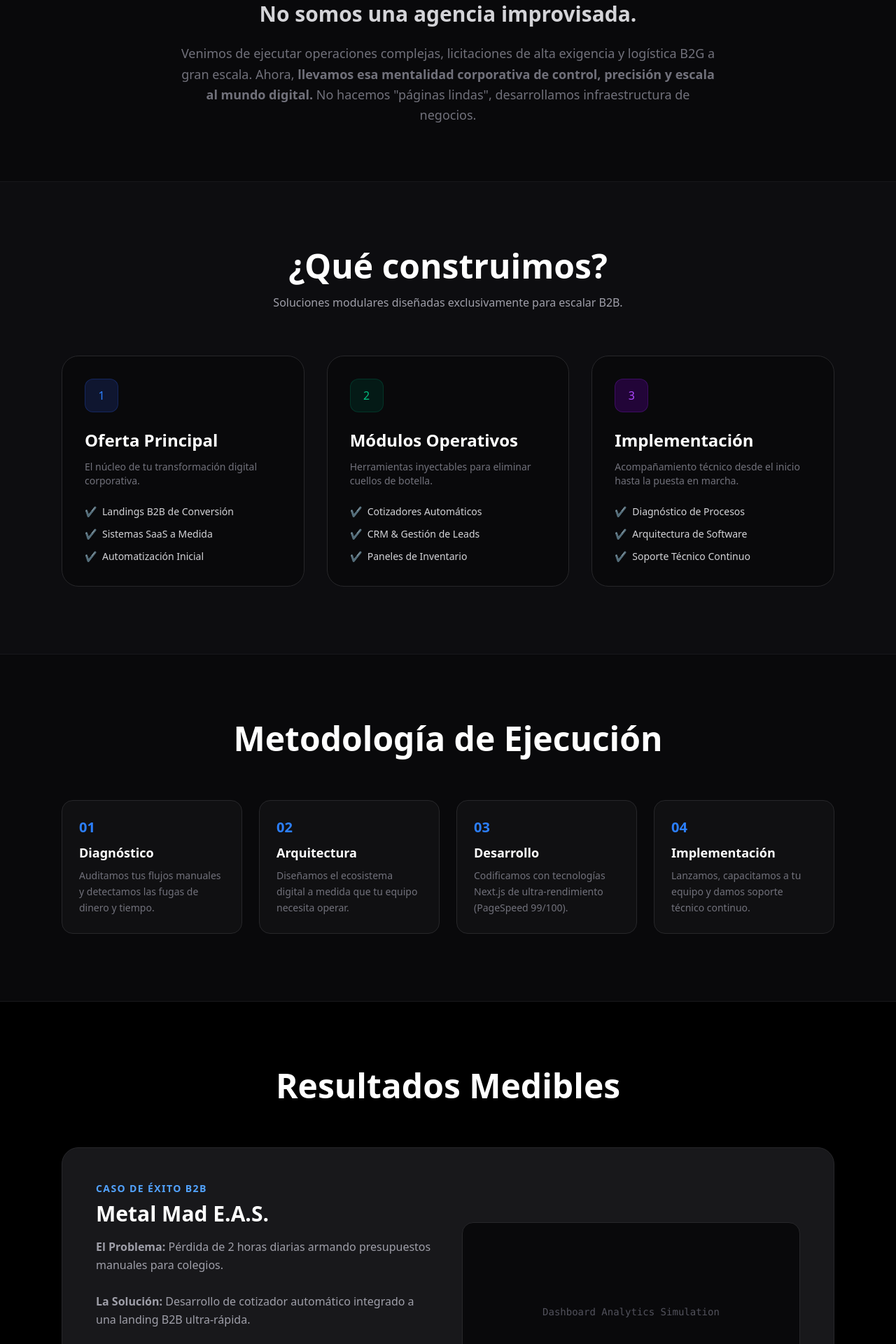
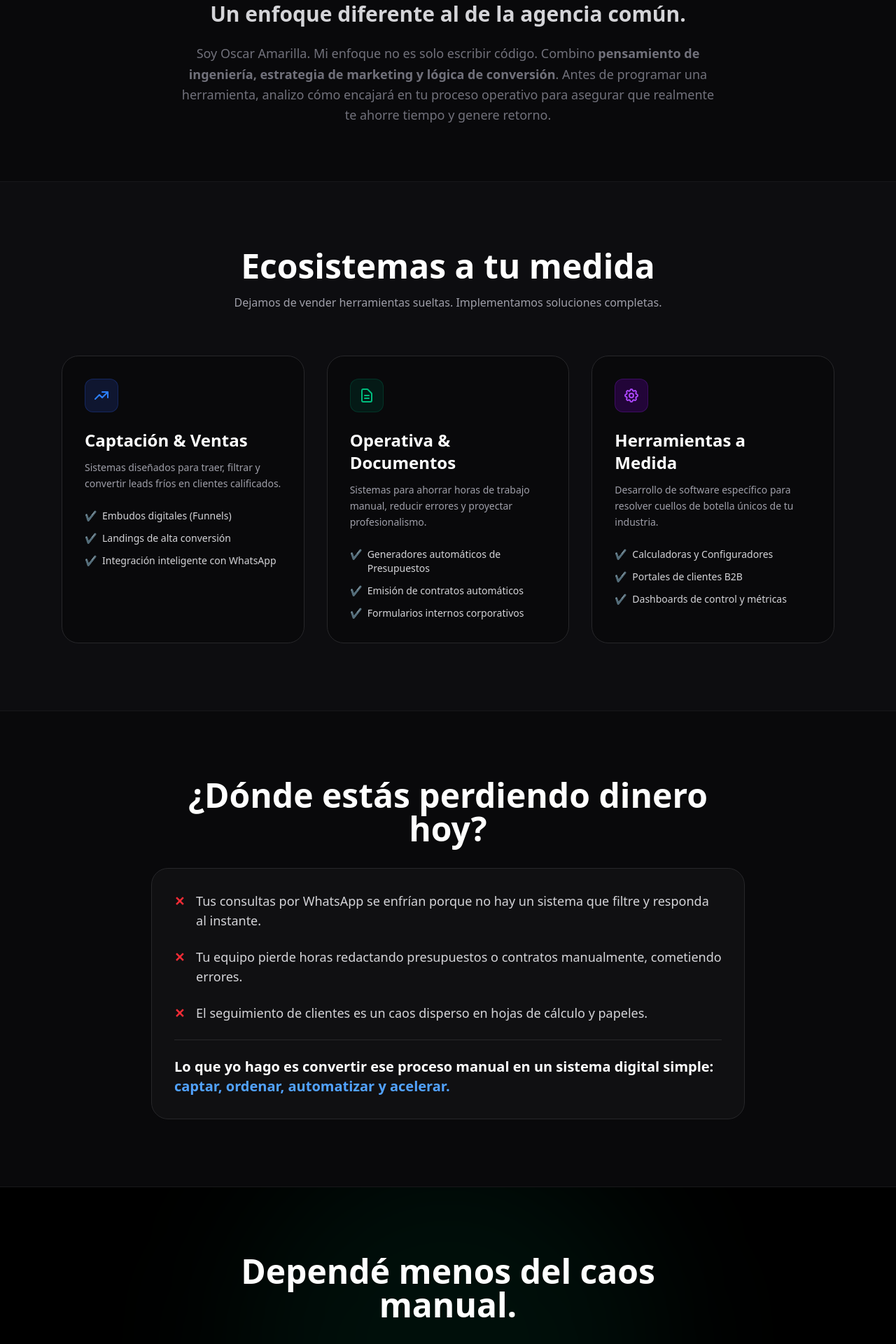
Before and after one commit to oscaramarilla/aycweb, a Next.js app: page / in a window 1280 px wide. Shown: the part 880-2800 px from the top of the page at 70% size. Built offline with nearby package versions, Linux system fonts and the light colour scheme.

Commit message:
Estrategia B2B: Posicionamiento Oscar Amarilla - Sistemas que venden y automatizan

```diff
--- a/app/page.tsx
+++ b/app/page.tsx
@@ -2,24 +2,25 @@ import Link from "next/link";
 
 export default function Home() {
   const whatsappNumber = "595985864209";
-  const whatsappMsg = encodeURIComponent("¡Hola Oscar! Quiero agendar una sesión de diagnóstico para automatizar mi empresa.");
+  // Pitch corto y directo para el primer contacto
+  const whatsappMsg = encodeURIComponent("Hola Oscar. Vi tu enfoque de sistemas digitales orientados a ventas y quiero ver cómo aplicarlo en mi empresa.");
 
   return (
     <div className="flex flex-col min-h-screen">
 
-      {/* 1. HERO POTENTE */}
+      {/* 1. HERO POTENTE: El nuevo posicionamiento premium */}
       <section className="relative pt-24 pb-20 md:pt-32 md:pb-28 px-6 text-center overflow-hidden border-b border-zinc-900">
         <div className="absolute top-0 left-1/2 -translate-x-1/2 w-[800px] h-[800px] bg-blue-600/10 rounded-full blur-[120px] pointer-events-none -z-10"></div>
         <div className="max-w-4xl mx-auto relative z-10">
           <div className="inline-flex items-center gap-2 mb-6 px-4 py-1.5 rounded-full border border-blue-900/50 bg-blue-950/30 text-sm font-semibold text-blue-300 shadow-inner">
             <span className="w-2 h-2 rounded-full bg-blue-500 animate-pulse"></span>
-            Ingeniería de Software & Automatización B2B
+            Ingeniería Comercial & Automatización
           </div>
           <h1 className="text-5xl md:text-7xl font-black mb-6 tracking-tighter leading-[1.05] text-white">
-            Construimos máquinas de <span className="text-blue-500">tiempo y dinero</span> para empresas.
+            Diseño sistemas digitales que <span className="text-blue-500">venden, ordenan y aceleran</span> empresas.
           </h1>
           <p className="text-xl text-zinc-400 mb-10 max-w-2xl mx-auto font-light leading-relaxed">
-            Dejá de perder ventas por presupuestar en manual. Diseñamos ecosistemas digitales corporativos que captan, cotizan y operan en automático.
+            No hago "sitios web bonitos". Construyo activos digitales (cotizadores, embudos, paneles) que convierten procesos manuales y desordenados en máquinas comerciales 24/7.
           </p>
           <div className="flex flex-col sm:flex-row justify-center gap-4">
             <a
@@ -27,133 +28,111 @@ export default function Home() {
               target="_blank" rel="noopener noreferrer"
               className="bg-blue-600 hover:bg-blue-500 text-white font-black py-4 px-8 rounded-xl transition-all shadow-[0_0_30px_-5px_rgba(37,99,235,0.4)] active:scale-95"
             >
-              Agendar Diagnóstico
+              Agendar Diagnóstico Comercial
             </a>
             <Link
               href="/os"
               className="bg-zinc-900 hover:bg-zinc-800 border border-zinc-700 text-white font-bold py-4 px-8 rounded-xl transition-all"
             >
-              Ver Ecosistema PRO
+              Ver Sistema "Máquina 24/7"
             </Link>
           </div>
         </div>
       </section>
 
-      {/* 2. PRUEBA DE AUTORIDAD (El giro B2G) */}
+      {/* 2. EL DIFERENCIAL (Ingeniería + Marketing + Ventas) */}
       <section className="py-20 bg-zinc-950 border-b border-zinc-900">
         <div className="max-w-5xl mx-auto px-6 text-center">
-          <h2 className="text-2xl md:text-3xl font-black mb-6 text-zinc-300">No somos una agencia improvisada.</h2>
+          <h2 className="text-2xl md:text-3xl font-black mb-6 text-zinc-300">Un enfoque diferente al de la agencia común.</h2>
           <p className="text-lg text-zinc-500 max-w-3xl mx-auto leading-relaxed">
-            Venimos de ejecutar operaciones complejas, licitaciones de alta exigencia y logística B2G a gran escala. Ahora, <strong>llevamos esa mentalidad corporativa de control, precisión y escala al mundo digital.</strong> No hacemos "páginas lindas", desarrollamos infraestructura de negocios.
+            Soy Oscar Amarilla. Mi enfoque no es solo escribir código. Combino <strong>pensamiento de ingeniería, estrategia de marketing y lógica de conversión</strong>. Antes de programar una herramienta, analizo cómo encajará en tu proceso operativo para asegurar que realmente te ahorre tiempo y genere retorno.
           </p>
         </div>
       </section>
 
-      {/* 3. ARQUITECTURA DE SERVICIOS (Separar Servicio de Producto) */}
+      {/* 3. PAQUETES CLAROS (No herramientas sueltas, sino soluciones) */}
       <section className="py-24 bg-zinc-900/30 border-b border-zinc-900">
         <div className="max-w-6xl mx-auto px-6">
           <div className="text-center mb-16">
-            <h2 className="text-3xl md:text-5xl font-black text-white mb-4">¿Qué construimos?</h2>
-            <p className="text-zinc-400">Soluciones modulares diseñadas exclusivamente para escalar B2B.</p>
+            <h2 className="text-3xl md:text-5xl font-black text-white mb-4">Ecosistemas a tu medida</h2>
+            <p className="text-zinc-400">Dejamos de vender herramientas sueltas. Implementamos soluciones completas.</p>
           </div>
 
           <div className="grid grid-cols-1 md:grid-cols-3 gap-8">
-            {/* Nivel 1 */}
+            {/* Paquete A: Captación */}
             <div className="bg-zinc-950 p-8 rounded-3xl border border-zinc-800 hover:border-blue-900 transition-colors">
-              <div className="w-12 h-12 bg-blue-950/50 text-blue-500 rounded-xl flex items-center justify-center mb-6 border border-blue-900/50">1</div>
-              <h3 className="text-2xl font-bold text-white mb-3">Oferta Principal</h3>
-              <p className="text-zinc-500 mb-6 text-sm">El núcleo de tu transformación digital corporativa.</p>
+              <div className="w-12 h-12 bg-blue-950/50 text-blue-500 rounded-xl flex items-center justify-center mb-6 border border-blue-900/50">
+                 <svg className="w-6 h-6" fill="none" stroke="currentColor" viewBox="0 0 24 24"><path strokeLinecap="round" strokeLinejoin="round" strokeWidth="2" d="M13 7h8m0 0v8m0-8l-8 8-4-4-6 6"></path></svg>
+              </div>
+              <h3 className="text-2xl font-bold text-white mb-3">Captación & Ventas</h3>
+              <p className="text-zinc-400 mb-6 text-sm leading-relaxed">Sistemas diseñados para traer, filtrar y convertir leads fríos en clientes calificados.</p>
               <ul className="space-y-3 text-sm text-zinc-300">
-                <li className="flex gap-2"><span className="text-blue-500">✔</span> Landings B2B de Conversión</li>
-                <li className="flex gap-2"><span className="text-blue-500">✔</span> Sistemas SaaS a Medida</li>
-                <li className="flex gap-2"><span className="text-blue-500">✔</span> Automatización Inicial</li>
+                <li className="flex gap-2"><span className="text-blue-500">✔</span> Embudos digitales (Funnels)</li>
+                <li className="flex gap-2"><span className="text-blue-500">✔</span> Landings de alta conversión</li>
+                <li className="flex gap-2"><span className="text-blue-500">✔</span> Integración inteligente con WhatsApp</li>
               </ul>
             </div>
-            {/* Nivel 2 */}
+            {/* Paquete B: Automatización Documental */}
             <div className="bg-zinc-950 p-8 rounded-3xl border border-zinc-800 hover:border-emerald-900 transition-colors">
-              <div className="w-12 h-12 bg-emerald-950/50 text-emerald-500 rounded-xl flex items-center justify-center mb-6 border border-emerald-900/50">2</div>
-              <h3 className="text-2xl font-bold text-white mb-3">Módulos Operativos</h3>
-              <p className="text-zinc-500 mb-6 text-sm">Herramientas inyectables para eliminar cuellos de botella.</p>
+              <div className="w-12 h-12 bg-emerald-950/50 text-emerald-500 rounded-xl flex items-center justify-center mb-6 border border-emerald-900/50">
+                <svg className="w-6 h-6" fill="none" stroke="currentColor" viewBox="0 0 24 24"><path strokeLinecap="round" strokeLinejoin="round" strokeWidth="2" d="M9 12h6m-6 4h6m2 5H7a2 2 0 01-2-2V5a2 2 0 012-2h5.586a1 1 0 01.707.293l5.414 5.414a1 1 0 01.293.707V19a2 2 0 01-2 2z"></path></svg>
+              </div>
+              <h3 className="text-2xl font-bold text-white mb-3">Operativa & Documentos</h3>
+              <p className="text-zinc-400 mb-6 text-sm leading-relaxed">Sistemas para ahorrar horas de trabajo manual, reducir errores y proyectar profesionalismo.</p>
               <ul className="space-y-3 text-sm text-zinc-300">
-                <li className="flex gap-2"><span className="text-emerald-500">✔</span> Cotizadores Automáticos</li>
-                <li className="flex gap-2"><span className="text-emerald-500">✔</span> CRM & Gestión de Leads</li>
-                <li className="flex gap-2"><span className="text-emerald-500">✔</span> Paneles de Inventario</li>
+                <li className="flex gap-2"><span className="text-emerald-500">✔</span> Generadores automáticos de Presupuestos</li>
+                <li className="flex gap-2"><span className="text-emerald-500">✔</span> Emisión de contratos automáticos</li>
+                <li className="flex gap-2"><span className="text-emerald-500">✔</span> Formularios internos corporativos</li>
               </ul>
             </div>
-            {/* Nivel 3 */}
+            {/* Paquete C: A Medida */}
             <div className="bg-zinc-950 p-8 rounded-3xl border border-zinc-800 hover:border-purple-900 transition-colors">
-              <div className="w-12 h-12 bg-purple-950/50 text-purple-500 rounded-xl flex items-center justify-center mb-6 border border-purple-900/50">3</div>
-              <h3 className="text-2xl font-bold text-white mb-3">Implementación</h3>
-              <p className="text-zinc-500 mb-6 text-sm">Acompañamiento técnico desde el inicio hasta la puesta en marcha.</p>
+              <div className="w-12 h-12 bg-purple-950/50 text-purple-500 rounded-xl flex items-center justify-center mb-6 border border-purple-900/50">
+                <svg className="w-6 h-6" fill="none" stroke="currentColor" viewBox="0 0 24 24"><path strokeLinecap="round" strokeLinejoin="round" strokeWidth="2" d="M10.325 4.317c.426-1.756 2.924-1.756 3.35 0a1.724 1.724 0 002.573 1.066c1.543-.94 3.31.826 2.37 2.37a1.724 1.724 0 001.065 2.572c1.756.426 1.756 2.924 0 3.35a1.724 1.724 0 00-1.066 2.573c.94 1.543-.826 3.31-2.37 2.37a1.724 1.724 0 00-2.572 1.065c-.426 1.756-2.924 1.756-3.35 0a1.724 1.724 0 00-2.573-1.066c-1.543.94-3.31-.826-2.37-2.37a1.724 1.724 0 00-1.065-2.572c-1.756-.426-1.756-2.924 0-3.35a1.724 1.724 0 001.066-2.573c-.94-1.543.826-3.31 2.37-2.37.996.608 2.296.07 2.572-1.065z"></path><path strokeLinecap="round" strokeLinejoin="round" strokeWidth="2" d="M15 12a3 3 0 11-6 0 3 3 0 016 0z"></path></svg>
+              </div>
+              <h3 className="text-2xl font-bold text-white mb-3">Herramientas a Medida</h3>
+              <p className="text-zinc-400 mb-6 text-sm leading-relaxed">Desarrollo de software específico para resolver cuellos de botella únicos de tu industria.</p>
               <ul className="space-y-3 text-sm text-zinc-300">
-                <li className="flex gap-2"><span className="text-purple-500">✔</span> Diagnóstico de Procesos</li>
-                <li className="flex gap-2"><span className="text-purple-500">✔</span> Arquitectura de Software</li>
-                <li className="flex gap-2"><span className="text-purple-500">✔</span> Soporte Técnico Continuo</li>
+                <li className="flex gap-2"><span className="text-purple-500">✔</span> Calculadoras y Configuradores</li>
+                <li className="flex gap-2"><span className="text-purple-500">✔</span> Portales de clientes B2B</li>
+                <li className="flex gap-2"><span className="text-purple-500">✔</span> Dashboards de control y métricas</li>
               </ul>
             </div>
           </div>
         </div>
       </section>
 
-      {/* 4. CÓMO TRABAJAMOS (El Proceso que baja ansiedad) */}
+      {/* 4. EL DOLOR Y LA FUGA (Identificar el problema del cliente) */}
       <section className="py-24 bg-zinc-950 border-b border-zinc-900">
-        <div className="max-w-6xl mx-auto px-6">
-          <h2 className="text-3xl md:text-5xl font-black text-center text-white mb-16">Metodología de Ejecución</h2>
-          <div className="grid grid-cols-1 sm:grid-cols-2 lg:grid-cols-4 gap-6">
-            {[
-              { paso: "01", titulo: "Diagnóstico", desc: "Auditamos tus flujos manuales y detectamos las fugas de dinero y tiempo." },
-              { paso: "02", titulo: "Arquitectura", desc: "Diseñamos el ecosistema digital a medida que tu equipo necesita operar." },
-              { paso: "03", titulo: "Desarrollo", desc: "Codificamos con tecnologías Next.js de ultra-rendimiento (PageSpeed 99/100)." },
-              { paso: "04", titulo: "Implementación", desc: "Lanzamos, capacitamos a tu equipo y damos soporte técnico continuo." }
-            ].map((p, i) => (
-              <div key={i} className="bg-zinc-900/50 p-6 rounded-2xl border border-zinc-800 hover:border-blue-900/30 transition-colors">
-                <span className="text-blue-500 font-black text-xl mb-2 block">{p.paso}</span>
-                <h4 className="text-white font-bold text-lg mb-2">{p.titulo}</h4>
-                <p className="text-zinc-500 text-sm leading-relaxed">{p.desc}</p>
-              </div>
-            ))}
-          </div>
-        </div>
-      </section>
-
-      {/* 5. CASOS REALES PROFUNDOS (Preview) */}
-      <section className="py-24 bg-black border-b border-zinc-900 relative overflow-hidden">
-        <div className="max-w-6xl mx-auto px-6 relative z-10">
-          <h2 className="text-3xl md:text-5xl font-black text-center text-white mb-16">Resultados Medibles</h2>
-
-          <div className="bg-zinc-900 rounded-3xl border border-zinc-800 p-8 md:p-12 flex flex-col md:flex-row gap-10 items-center">
-            <div className="w-full md:w-1/2">
-              <span className="text-blue-400 font-bold text-sm tracking-widest uppercase mb-2 block">Caso de Éxito B2B</span>
-              <h3 className="text-3xl font-black text-white mb-4">Metal Mad E.A.S.</h3>
-              <p className="text-zinc-400 mb-6 leading-relaxed">
-                <strong>El Problema:</strong> Pérdida de 2 horas diarias armando presupuestos manuales para colegios.<br/><br/>
-                <strong>La Solución:</strong> Desarrollo de cotizador automático integrado a una landing B2B ultra-rápida.
-              </p>
-              <div className="flex gap-4 mb-8">
-                <div className="bg-zinc-950 px-4 py-3 rounded-xl border border-zinc-800">
-                  <span className="block text-2xl font-black text-emerald-500">99/100</span>
-                  <span className="text-xs text-zinc-500 font-medium">PageSpeed</span>
-                </div>
-                <div className="bg-zinc-950 px-4 py-3 rounded-xl border border-zinc-800">
-                  <span className="block text-2xl font-black text-emerald-500">3 min</span>
-                  <span className="text-xs text-zinc-500 font-medium">Cotización</span>
-                </div>
-              </div>
-              <Link href="/casos" className="text-blue-500 hover:text-white font-bold transition-colors">Ver caso completo &rarr;</Link>
-            </div>
-            <div className="w-full md:w-1/2 h-64 bg-zinc-950 rounded-2xl border border-zinc-800 relative flex items-center justify-center overflow-hidden">
-                <p className="text-zinc-600 font-mono text-sm">Dashboard Analytics Simulation</p>
+        <div className="max-w-4xl mx-auto px-6 text-center">
+          <h2 className="text-3xl md:text-5xl font-black text-white mb-8">¿Dónde estás perdiendo dinero hoy?</h2>
+          <div className="bg-zinc-900/50 p-8 rounded-3xl border border-zinc-800 text-left space-y-6">
+            <p className="text-zinc-300 text-lg flex gap-4 items-start">
+              <span className="text-red-500 font-bold">✕</span>
+              <span>Tus consultas por WhatsApp se enfrían porque no hay un sistema que filtre y responda al instante.</span>
+            </p>
+            <p className="text-zinc-300 text-lg flex gap-4 items-start">
+              <span className="text-red-500 font-bold">✕</span>
+              <span>Tu equipo pierde horas redactando presupuestos o contratos manualmente, cometiendo errores.</span>
+            </p>
+            <p className="text-zinc-300 text-lg flex gap-4 items-start">
+              <span className="text-red-500 font-bold">✕</span>
+              <span>El seguimiento de clientes es un caos disperso en hojas de cálculo y papeles.</span>
+            </p>
+            <div className="pt-6 border-t border-zinc-800 mt-6">
+              <p className="text-white font-bold text-xl">Lo que yo hago es convertir ese proceso manual en un sistema digital simple: <span className="text-blue-400">captar, ordenar, automatizar y acelerar.</span></p>
             </div>
           </div>
         </div>
       </section>
 
-      {/* 6. CTA FINAL SUAVE */}
-      <section className="py-24 bg-zinc-950 text-center">
-        <div className="max-w-3xl mx-auto px-6">
-          <h2 className="text-3xl md:text-5xl font-black text-white mb-6">¿Listo para sistematizar tu empresa?</h2>
-          <p className="text-xl text-zinc-400 mb-10">
-            Agenda una llamada de diagnóstico sin costo o revisa directamente nuestro Ecosistema PRO si ya estás decidido a avanzar.
+      {/* 5. CTA FINAL: Vender el Resultado */}
+      <section className="py-24 bg-black text-center relative overflow-hidden">
+         <div className="absolute top-1/2 left-1/2 -translate-x-1/2 -translate-y-1/2 w-[600px] h-[600px] bg-emerald-600/10 rounded-full blur-[100px] pointer-events-none"></div>
+        <div className="max-w-3xl mx-auto px-6 relative z-10">
+          <h2 className="text-3xl md:text-5xl font-black text-white mb-6">Dependé menos del caos manual.</h2>
+          <p className="text-xl text-zinc-400 mb-10 leading-relaxed">
+            Te implemento una máquina digital para que tu empresa capte mejor, responda más rápido y convierta más, incluso fuera del horario comercial.
           </p>
           <div className="flex flex-col sm:flex-row justify-center gap-4">
              <a
@@ -161,13 +140,13 @@ export default function Home() {
               target="_blank" rel="noopener noreferrer"
               className="bg-blue-600 hover:bg-blue-500 text-white font-black py-4 px-8 rounded-xl transition-all shadow-lg active:scale-95"
             >
-              Contactar a un Asesor
+              Hablemos de tu proceso actual
             </a>
             <Link
               href="/os"
               className="bg-zinc-900 hover:bg-zinc-800 border border-zinc-700 text-emerald-400 font-bold py-4 px-8 rounded-xl transition-all flex items-center justify-center gap-2"
             >
-              Ver Ecosistema PRO y Precios &rarr;
+              Ver Máquina Digital 24/7 &rarr;
             </Link>
           </div>
         </div>
```
Also changed, not shown: public/logo-ayc.webp.
